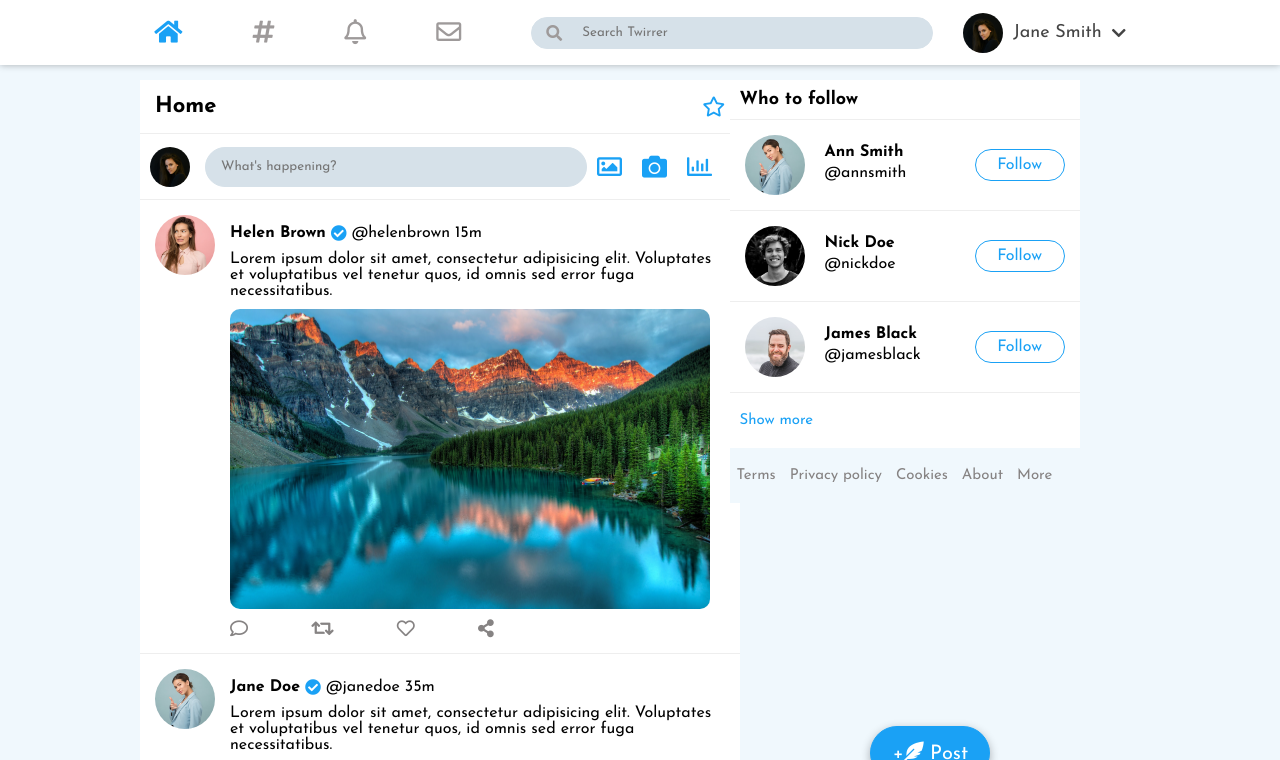
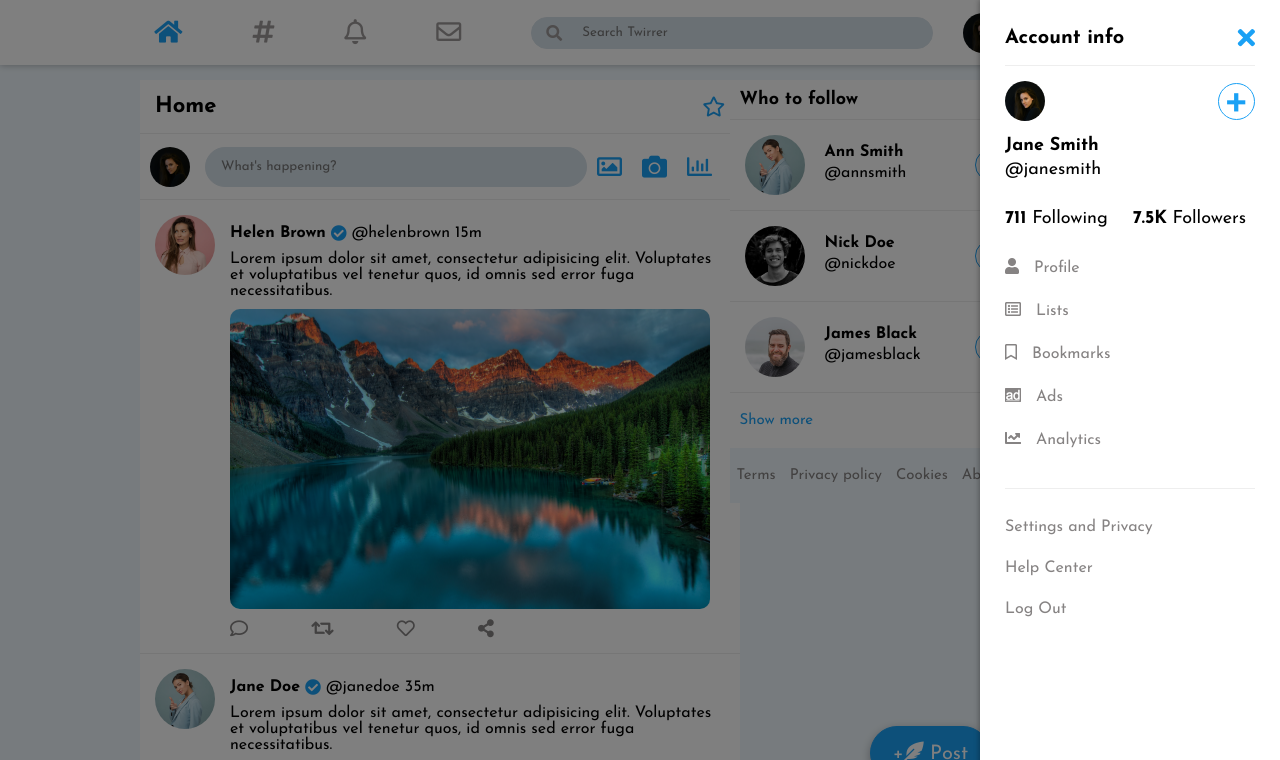
Before and after one commit to rOluochKe/twitter-clone, a plain HTML site: page index.html in a window 1280 px wide. Both pictures are taken after a click on the element "Jane Smith". Shown: the top 760 px of the page. Drawn offline with Linux system fonts and the light colour scheme.

Commit message:
adding sidebar design

```diff
--- a/index.html
+++ b/index.html
@@ -405,6 +405,57 @@
         </div>
       </div>
       <!-- end of post modal -->
+
+      <!-- sidebar -->
+      <div class="sidebar-wrapper">
+        <div class="sidebar">
+          <div class="sidebar-header">
+            <h2>Account info</h2>
+            <i class="fas fa-times"></i>
+          </div>
+          <div class="sidebar-user">
+            <div class="sidebar-user-img">
+              <img src="images/user1.jpg" />
+            </div>
+            <span>+</span>
+          </div>
+          <div class="sidebar-user-info">
+            <h4>Jane Smith</h4>
+            <p>@janesmith</p>
+          </div>
+          <div class="following">
+            <p class="following-paragraph"><span>711</span> Following</p>
+            <p class="following-paragraph"><span>7.5K</span> Followers</p>
+          </div>
+          <div class="sidebar-list-1">
+            <ul>
+              <li>
+                <a href="#"> <i class="fas fa-user"></i> Profile </a>
+              </li>
+              <li>
+                <a href="#"> <i class="far fa-list-alt"></i> Lists </a>
+              </li>
+              <li>
+                <a href="#"> <i class="far fa-bookmark"></i> Bookmarks </a>
+              </li>
+              <li>
+                <a href="#"> <i class="fab fa-adversal"></i> Ads </a>
+              </li>
+              <li>
+                <a href="#"> <i class="fas fa-chart-line"></i> Analytics </a>
+              </li>
+            </ul>
+          </div>
+          <div class="sidebar-list-2">
+            <ul>
+              <li><a href="#">Settings and Privacy</a></li>
+              <li><a href="#">Help Center</a></li>
+              <li><a href="#">Log Out</a></li>
+            </ul>
+          </div>
+        </div>
+      </div>
+      <!-- end of sidebar -->
     </section>
     <!-- end of feeds page -->
 
--- a/script.js
+++ b/script.js
@@ -14,6 +14,12 @@ const postModalX = document.querySelector('.modal-header i')
 const modalPostBtn = document.querySelector('.modal-header button')
 const modalFooterPlus = document.querySelector('.modal-footer span')
 const modalInput = document.querySelector('.modal-input')
+const user = document.querySelector('.user')
+const sidebar = document.querySelector('.sidebar')
+const sidebarWrapper = document.querySelector('.sidebar-wrapper')
+const xBtn = document.querySelector('.sidebar-header i')
+const toggle = document.querySelector('.toggle')
+const circle = document.querySelector('.circle')
 /**************************************/
 /**************************************/
 
@@ -92,3 +98,14 @@ modalInput.addEventListener('blur', (e) => {
     changeOpacity(0.5)
   }
 })
+
+// Sidebar
+user.addEventListener('click', () => {
+  sidebar.classList.add('sidebar-display')
+  sidebarWrapper.classList.add('sidebar-wrapper-display')
+})
+
+xBtn.addEventListener('click', () => {
+  sidebar.classList.remove('sidebar-display')
+  sidebarWrapper.classList.remove('sidebar-wrapper-display')
+})
--- a/style.css
+++ b/style.css
@@ -842,4 +842,153 @@ body {
   opacity: 0.5;
 }
 /* end of post modal */
+
+/* sidebar */
+.sidebar-wrapper {
+  position: fixed;
+  background-color: rgba(0, 0, 0, 0.5);
+  top: 0;
+  right: 0;
+  bottom: 0;
+  left: 0;
+  opacity: 0;
+  visibility: hidden;
+  transition: all 0.5s;
+}
+
+.sidebar-wrapper-display {
+  opacity: 1;
+  visibility: visible;
+}
+
+.sidebar {
+  position: fixed;
+  top: 0;
+  right: -30rem;
+  width: 30rem;
+  height: 100vh;
+  background-color: #fff;
+  padding: 2.5rem;
+  box-sizing: border-box;
+  box-shadow: -0.1rem 0 0.5rem rgba(0, 0, 0, 0.3);
+  transition: right 0.5s cubic-bezier(1, 0, 0, 1);
+}
+
+.sidebar-display {
+  right: 0;
+}
+
+.sidebar-header {
+  display: flex;
+  align-items: center;
+  padding-bottom: 1.5rem;
+  border-bottom: 0.1rem solid #eee;
+}
+
+.sidebar-header h2 {
+  font-size: 2rem;
+}
+
+.sidebar-header i {
+  margin-left: auto;
+  font-size: 2.5rem;
+  color: #1aa1f5;
+  cursor: pointer;
+}
+
+.sidebar-user {
+  display: flex;
+  align-items: center;
+  padding-top: 1.5rem;
+}
+
+.sidebar-user-img {
+  width: 4rem;
+  height: 4rem;
+}
+
+.sidebar-user-img img {
+  width: 100%;
+  height: 100%;
+  object-fit: cover;
+  border-radius: 50%;
+}
+
+.sidebar-user span {
+  margin-left: auto;
+  width: 3.5rem;
+  height: 3.5rem;
+  font-size: 5rem;
+  border: 0.1rem solid #1aa1f5;
+  border-radius: 50%;
+  display: flex;
+  justify-content: center;
+  align-items: center;
+  color: #1aa1f5;
+}
+
+.sidebar-user-info {
+  padding: 1.5rem 0;
+  font-size: 1.8rem;
+}
+
+.sidebar-user-info h4 {
+  margin-bottom: 0.5rem;
+}
+
+.following {
+  display: flex;
+  padding: 1.5rem 0;
+}
+
+.following-paragraph {
+  font-size: 1.8rem;
+}
+
+.following-paragraph:first-child {
+  margin-right: 2.5rem;
+}
+
+.following-paragraph span {
+  font-weight: bold;
+}
+
+.sidebar-list-1 {
+  border-bottom: 0.1rem solid #eee;
+}
+
+.sidebar-list-1 ul {
+  list-style: none;
+  padding: 1.5rem 0;
+}
+
+.sidebar-list-1 li {
+  margin-bottom: 2.5rem;
+}
+
+.sidebar-list-1 a {
+  text-decoration: none;
+  font-size: 1.6rem;
+  color: #868383;
+}
+
+.sidebar-list-1 i {
+  margin-right: 1rem;
+}
+
+.sidebar-list-2 ul {
+  list-style: none;
+  padding: 3rem 0;
+}
+
+.sidebar-list-2 li {
+  margin-bottom: 2.5rem;
+}
+
+.sidebar-list-2 a {
+  text-decoration: none;
+  font-size: 1.6rem;
+  color: #868383;
+}
+/* end of sidebar */
 /* end of feeds page */
```
